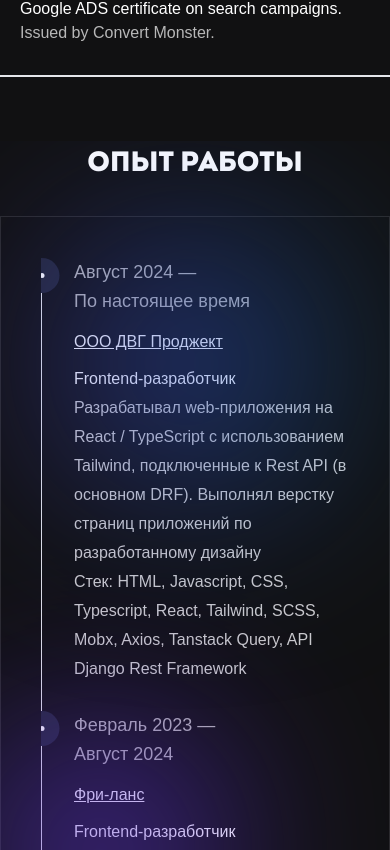
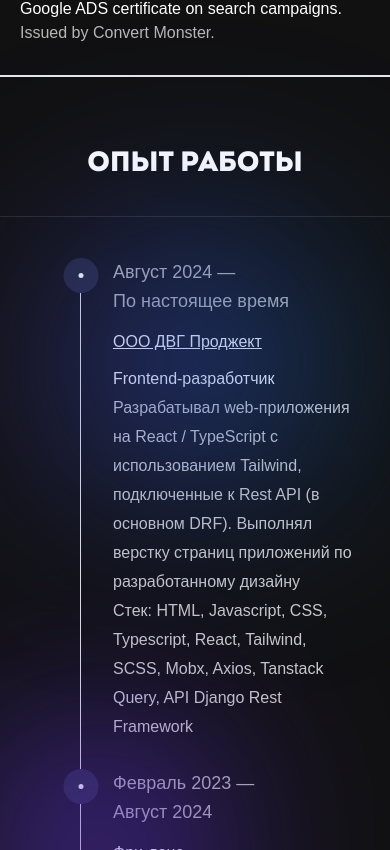
Before and after one commit to Hillel1408/daragan-media, a React (Create React App) app: page / in a window 390 px wide. Shown: the part 6034-6884 px from the top of the page. Built offline with nearby package versions, Linux system fonts and the light colour scheme.

Commit message:
правки

```diff
--- a/src/components/Experience/Experience.tsx
+++ b/src/components/Experience/Experience.tsx
@@ -46,12 +46,12 @@ export default function Experience() {
         },
     ];
     return (
-        <div className="pb-[100px] bg-[#111112] md:pb-20 sm:pb-[64px] sm:overflow-hidden">
+        <div className="pb-[100px] bg-[#111112] md:pb-20 sm:pb-[64px]">
             <div className="container">
                 <h2 className="font-['Intro'] text-[32px] leading-[154%] text-white uppercase text-center mb-8 sm:text-[28px]">Опыт работы</h2>
-                <div className="border-[#2B2B2D] border pt-[67px] px-[74px] pb-[71px] rounded-[37px] relative overflow-hidden md:py-[41px] md:pl-[26px] md:pr-[36px] sm:-mx-5 sm:rounded-none sm:pl-10 sm:overflow-visible">
+                <div className="border-[#2B2B2D] border pt-[67px] px-[74px] pb-[71px] rounded-[37px] relative overflow-hidden md:py-[41px] md:pl-[26px] md:pr-[36px] sm:-mx-5 sm:rounded-none sm:pl-10 sm:border-x-0 sm:overflow-visible sm:pl-0">
                     {list.map((item, index) => (
-                        <Observer key={index}>
+                        <Observer key={index} className2="pl-10">
                             <div className="grid grid-cols-[209px_1fr] relative z-20 md:grid-cols-[180px_1fr] sm:grid-cols-[1fr]">
                                 <p className="font-medium text-[18px] leading-[29px] text-white opacity-70 sm:hidden">
                                     {item.date[0]} — <br />
--- a/src/components/Observer/Observer.tsx
+++ b/src/components/Observer/Observer.tsx
@@ -1,7 +1,7 @@
 import classNames from "classnames";
 import { useEffect, useRef } from "react";
 
-export default function Observer({ children, className }: { children: JSX.Element; className?: string }) {
+export default function Observer({ children, className, className2 }: { children: JSX.Element; className?: string; className2?: string }) {
     const myRef = useRef<HTMLDivElement>(null);
 
     useEffect(() => {
@@ -17,7 +17,7 @@ export default function Observer({ children, className }: { children: JSX.Elemen
     }, []);
 
     return (
-        <div className="overflow-hidden">
+        <div className={classNames("overflow-hidden", className2)}>
             <div ref={myRef} className={classNames("duration-[1300ms] translate-y-[100%]", className)}>
                 {children}
             </div>
```
